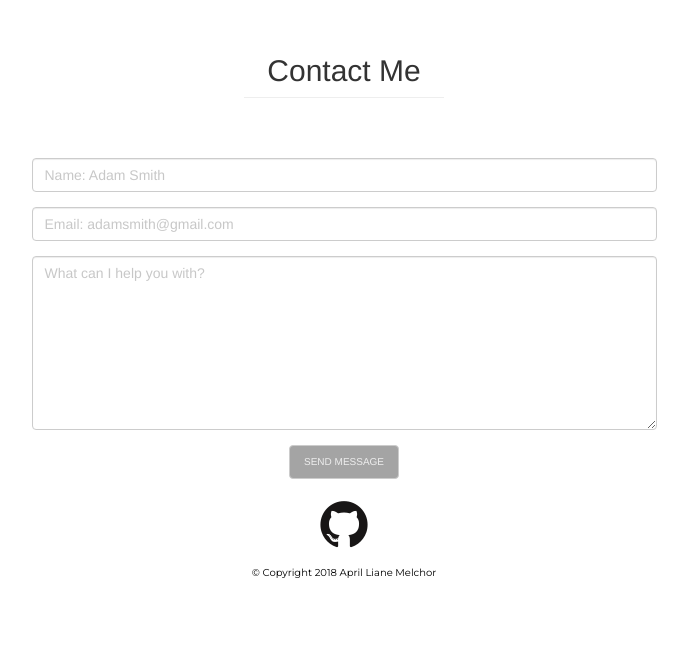
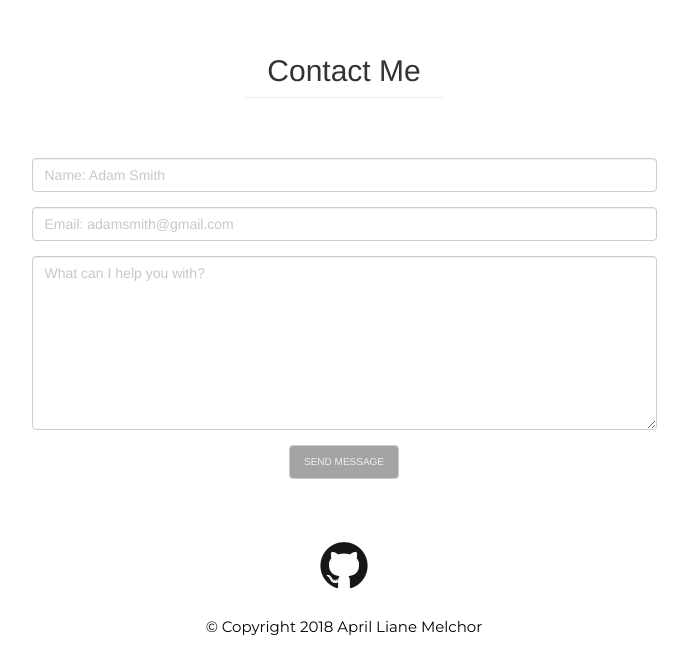
Before and after one commit to aprillianee/Portfolio, a plain HTML site: page index.html in a window 1280 px wide. Shown: the part 3197-3844 px from the top of the page, without its empty margins (296-984 px from the left). Before the commit the page ends 3787 px from the top, so only its background shows below. Drawn offline with nearby package versions, Linux system fonts and the light colour scheme.

Commit message:
style changes

```diff
--- a/css/main.css
+++ b/css/main.css
@@ -4,7 +4,7 @@ body,h1,h2,h3,h4,h5,h6,p {
     color: rgb(0, 0, 0);
 }
 footer p {
-    font-size: 1.0rem;
+    font-size: 1.5rem;
 }
 .w3-row-padding img {
     margin-bottom: 12px;
--- a/index.html
+++ b/index.html
@@ -61,7 +61,7 @@
             <div class="col-sm-3"></div>
             <div class="col-sm-6">
                 <br><br><br>
-                <h2>Knowledge</h2>
+                <h2>Experience/Education</h2>
                 <hr style="width:200px; margin:auto">
                 <br><br><br>
                 <h4>University of California, Irvine</h4>
@@ -206,13 +206,11 @@
         </form>
         </div>
         <div class="col-sm-3"></div>
-    </div>
+    </div><br><br>
 
 <!-- Footer -->
     <footer>
-            <a id="github" href="http://github.com/aprillianee">
-                <i class="devicon-github-plain colored"></i>
-            </a>
+            <p><a id="github" href="http://github.com/aprillianee"><i class="devicon-github-plain colored"></i></a></p>
             <p>&copy; Copyright 2018 April Liane Melchor</p>
     </footer>
 
```
